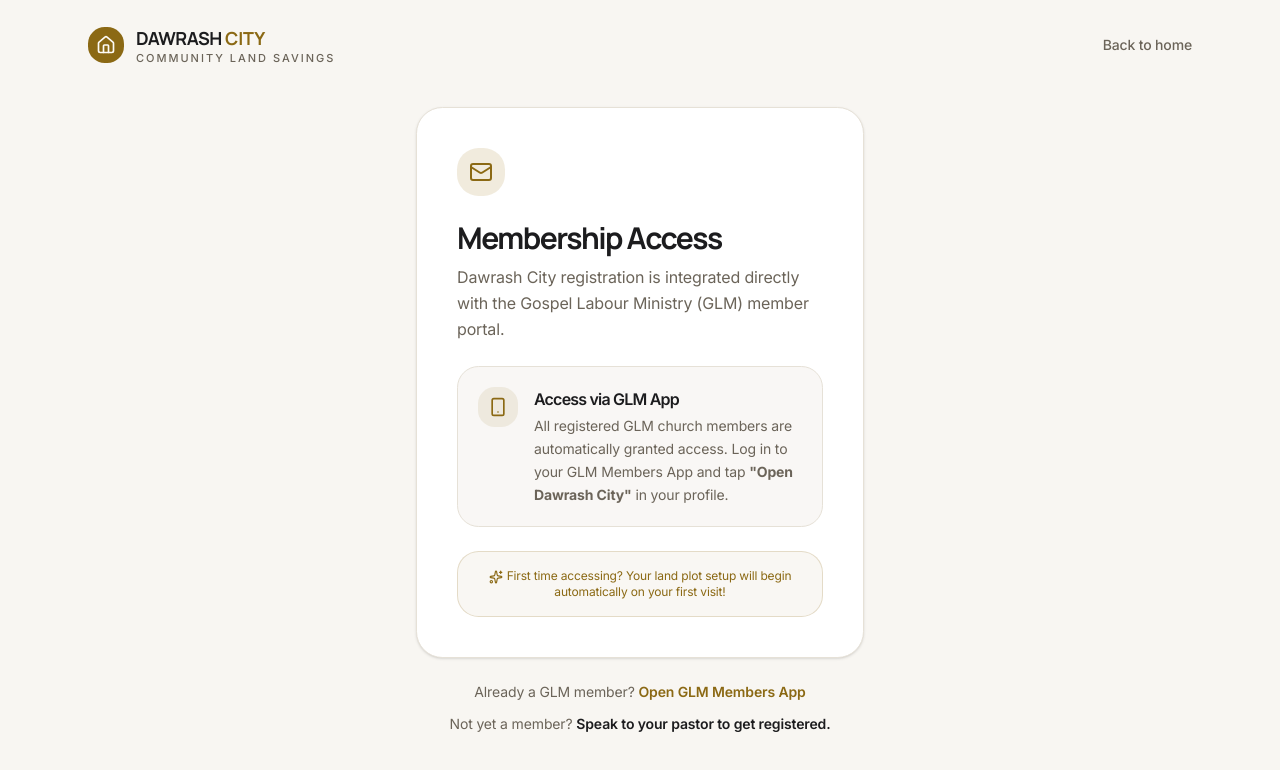
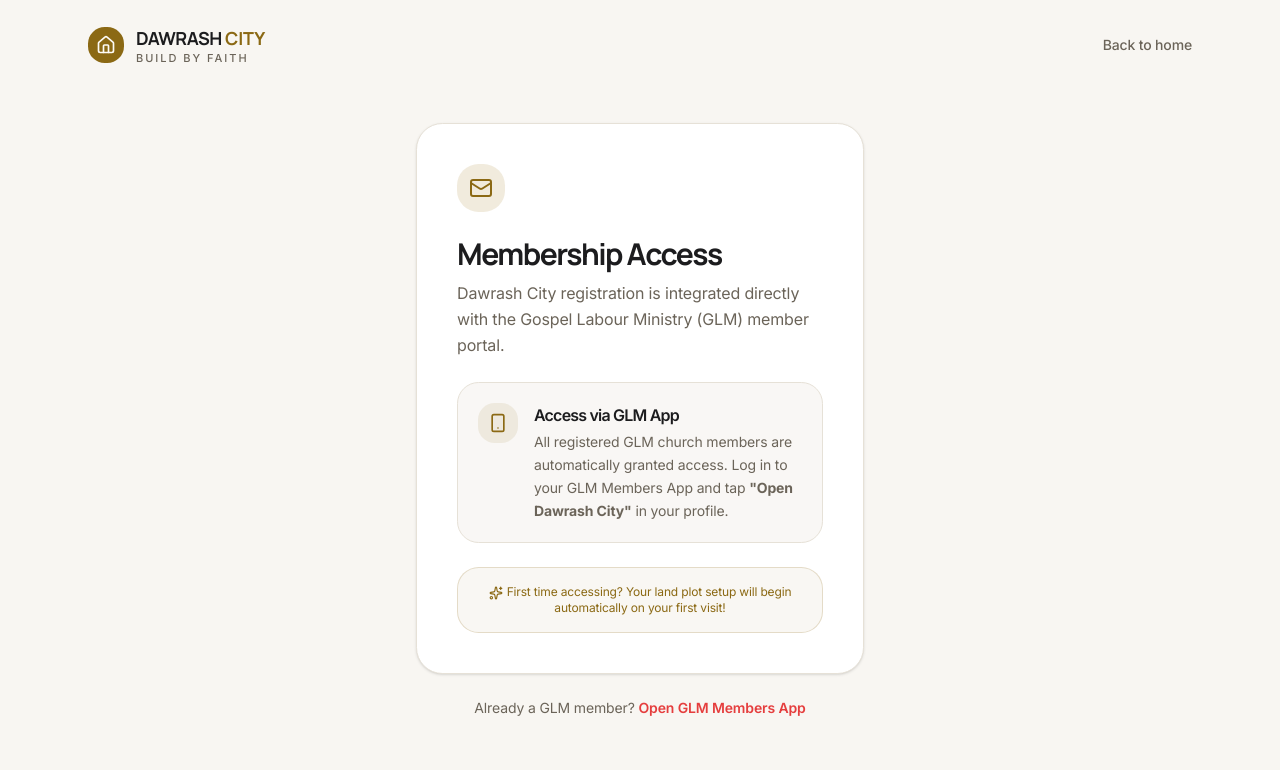
Before and after one commit to glmtechdev/Dawrash_City, a Next.js app: page /register in a window 1280 px wide. Shown: the top 770 px of the page. Built offline with nearby package versions, Linux system fonts and the light colour scheme.

Commit message:
updated pastor T

```diff
--- a/app/login/page.tsx
+++ b/app/login/page.tsx
@@ -97,15 +97,10 @@ function LoginForm() {
           href="https://members-dbase.vercel.app"
           target="_blank"
           rel="noopener noreferrer"
-          className="font-semibold text-gold hover:underline"
+          className="font-semibold text-[#e53e3e] hover:underline"
         >
           Open GLM Members App
         </a>
-      </p>
-
-      <p className="mt-3 text-center text-sm text-muted-foreground">
-        Need assistance with your church membership?{' '}
-        <span className="font-semibold text-foreground">Contact your pastor.</span>
       </p>
     </AuthShell>
   )
--- a/app/register/page.tsx
+++ b/app/register/page.tsx
@@ -41,16 +41,11 @@ export default function RegisterPage() {
           href="https://members-dbase.vercel.app"
           target="_blank"
           rel="noopener noreferrer"
-          className="font-semibold text-gold hover:underline"
+          className="font-semibold text-[#e53e3e] hover:underline"
         >
           Open GLM Members App
         </a>
       </p>
-
-      <p className="mt-3 text-center text-sm text-muted-foreground">
-        Not yet a member?{' '}
-        <span className="font-semibold text-foreground">Speak to your pastor to get registered.</span>
-      </p>
     </AuthShell>
   )
 }
--- a/components/dawrash/brand.tsx
+++ b/components/dawrash/brand.tsx
@@ -23,7 +23,7 @@ export function Brand({
         </p>
         {subtitle ? (
           <p className={cn('text-[11px] font-medium uppercase tracking-[0.18em]', subColor)}>
-            Community Land Savings
+            Build By Faith
           </p>
         ) : null}
       </div>
```
